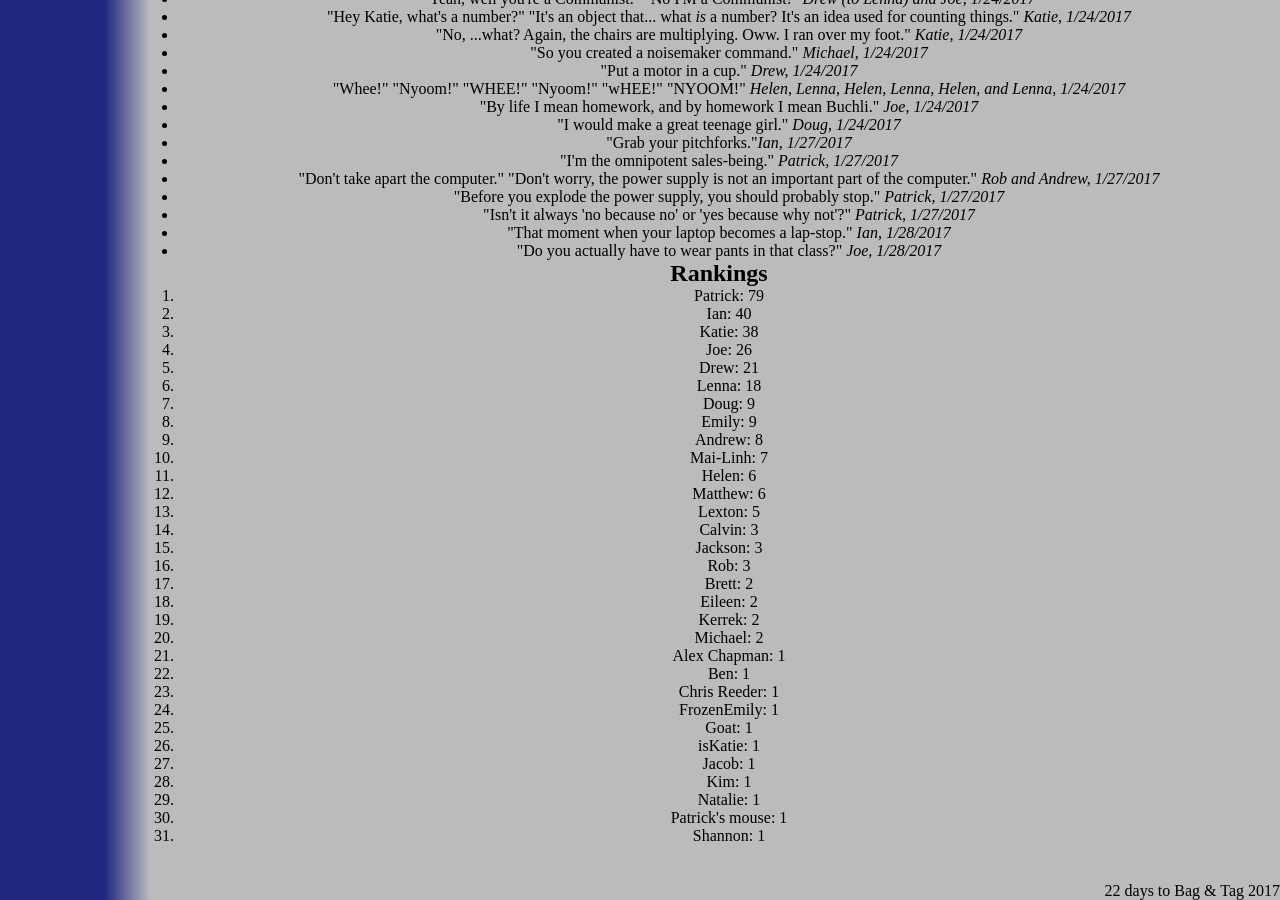
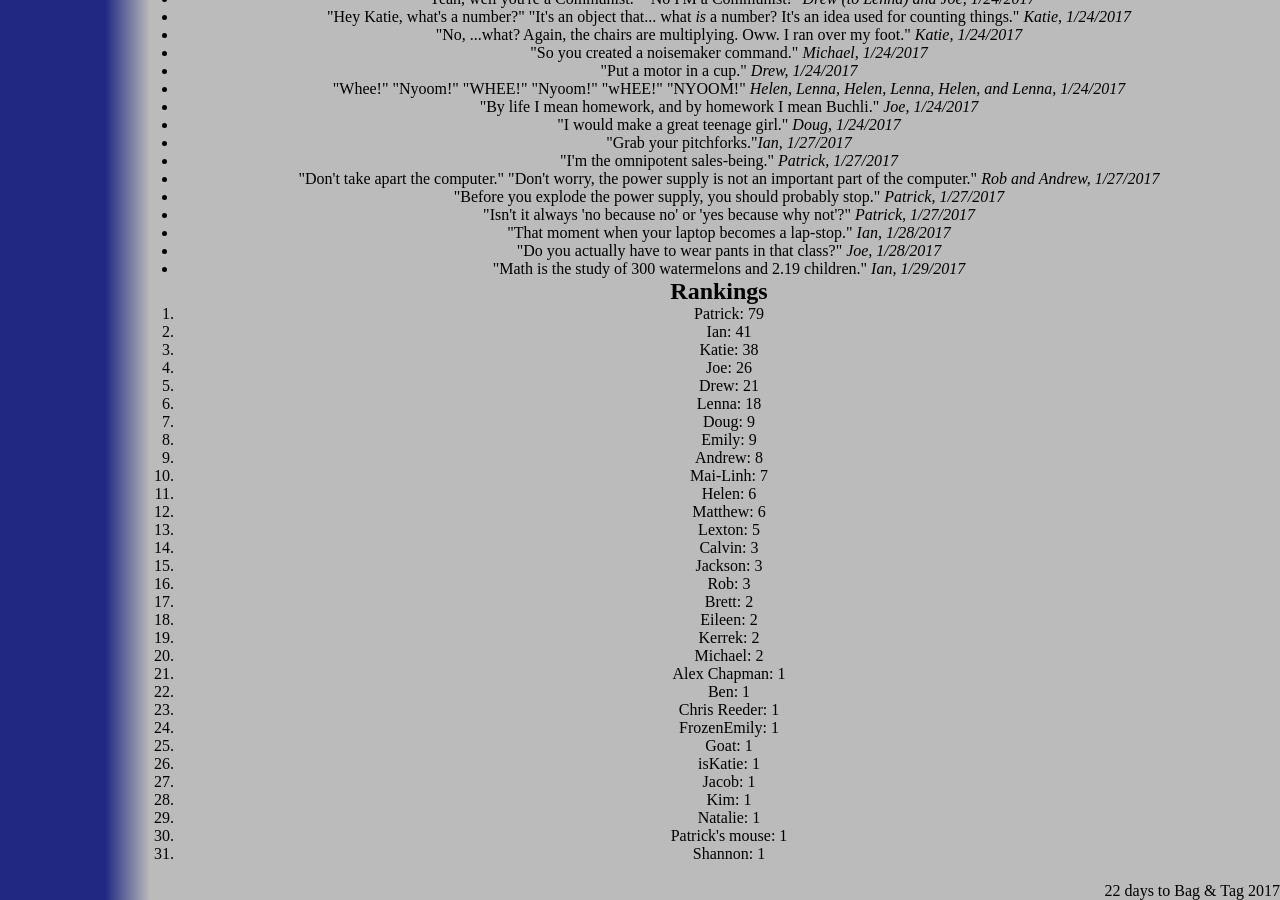
Before and after one commit to katiebugmoon/FRC4131.github.io, a Jekyll site: the page built from media/2017/quotes.html, in a window 1280 px wide and 900 px high, scrolled down 4022 px. Built offline with Jekyll 4.4.1, drawn with Linux system fonts in a browser that asks for light colours; nearby versions of some CDN libraries.

Commit message:
Update quotes.html

```diff
--- a/media/2017/quotes.html
+++ b/media/2017/quotes.html
@@ -230,6 +230,7 @@ title: Build Season 2017 Quotes
 	<li>"Isn't it always 'no because no' or 'yes because why not'?" <i>Patrick, 1/27/2017</i></li>
 	<li>"That moment when your laptop becomes a lap-stop." <i>Ian, 1/28/2017</i></li>
 	<li>"Do you actually have to wear pants in that class?" <i>Joe, 1/28/2017</i></li>
+	<li>"Math is the study of 300 watermelons and 2.19 children." <i>Ian, 1/29/2017</i></li>
 </ul>
 <h2>Rankings</h2>
 <ol id='rankings'></ol>
```
